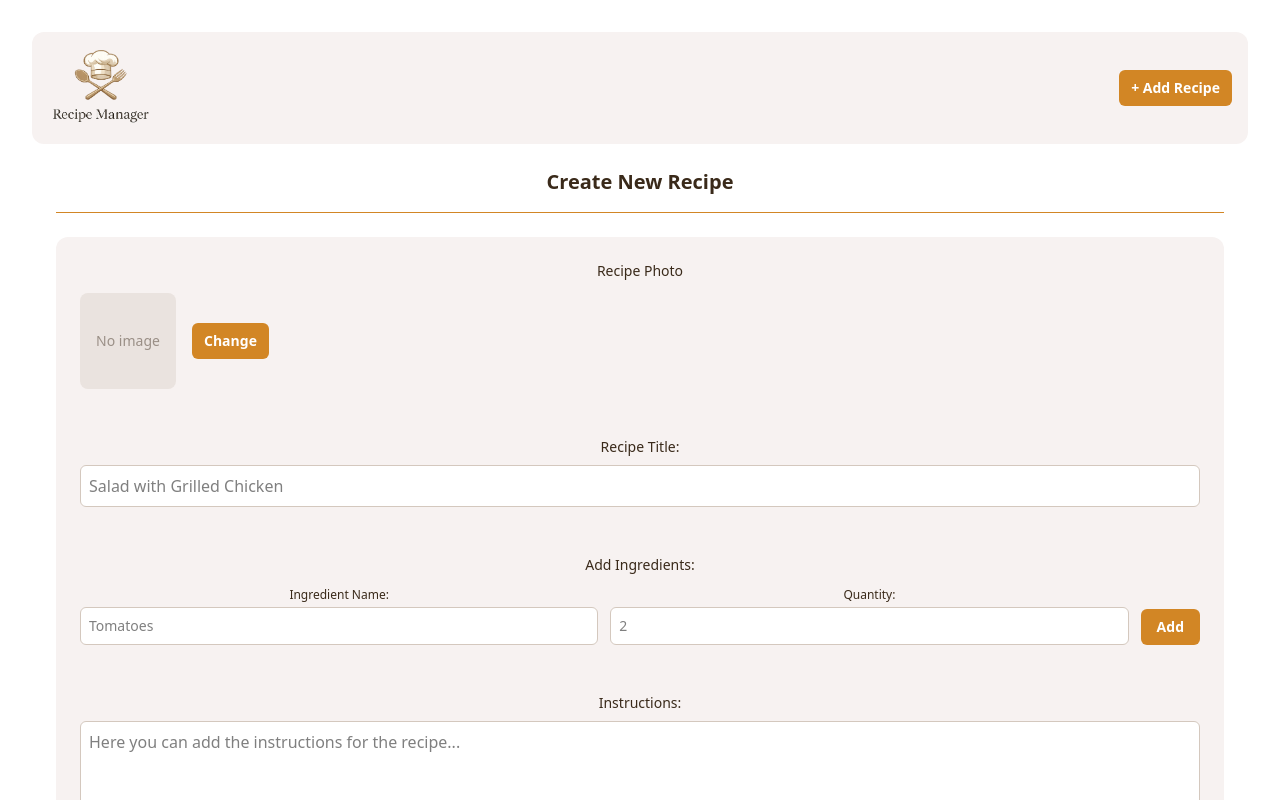
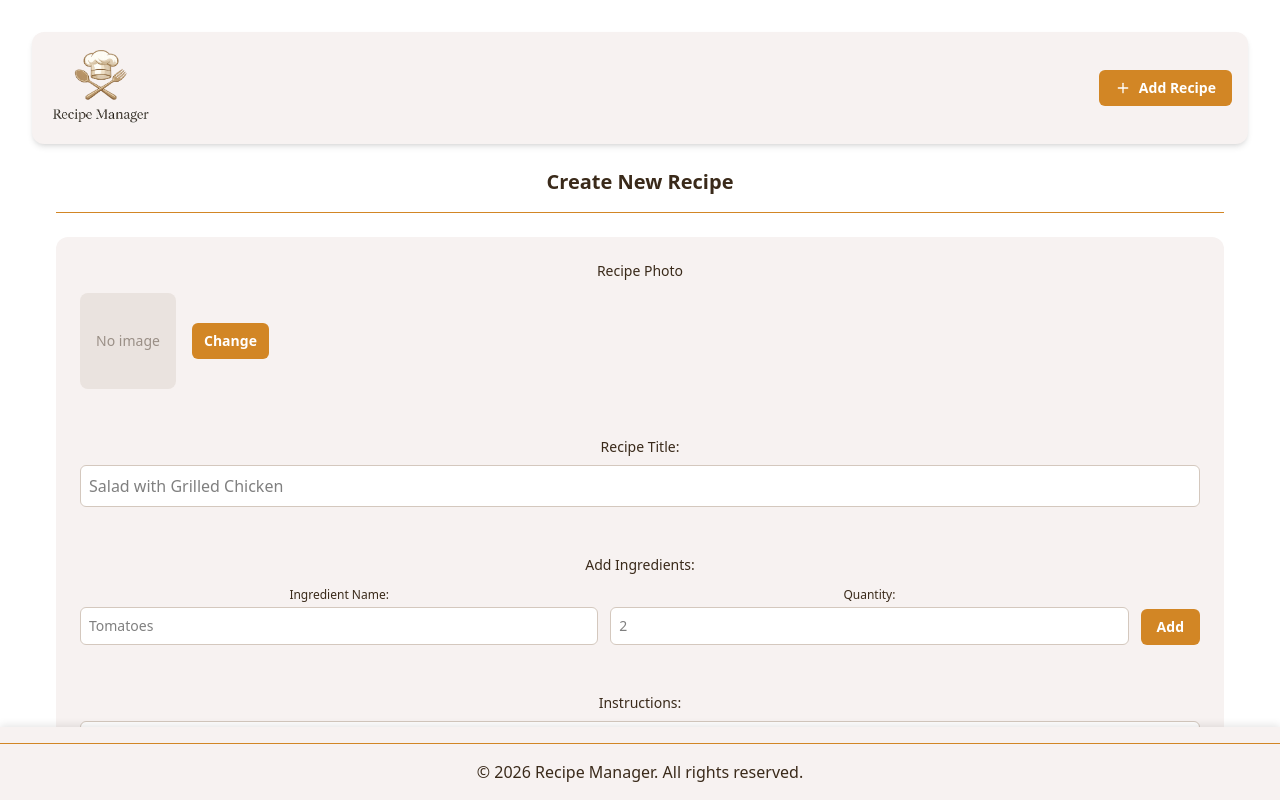
Before and after one commit to Stradow/recipe-manager, a React (Vite) app: page /recipes/new in a window 1280 px wide. Shown: the top 800 px of the page. Built offline with nearby package versions, Linux system fonts and the light colour scheme.

Commit message:
recipe edit created

```diff
--- a/src/components/Footer.tsx
+++ b/src/components/Footer.tsx
@@ -1,8 +1,8 @@
 const Footer = () => {
   return (
-    <footer className="bg-[#F7F2F1] text-[#3A2A1A] text-center py-4">
-      <div className="border-t border-[#D28625] pb-4">
-        <p className="mt-8">&copy; 2026 Recipe Manager. All rights reserved.</p>
+    <footer className="fixed bottom-0 left-0 right-0 bg-[#F7F2F1] text-[#3A2A1A] text-center py-4 shadow-[0_-2px_8px_rgba(0,0,0,0.1)]">
+      <div className="border-t border-[#D28625] pt-4">
+        <p>&copy; 2026 Recipe Manager. All rights reserved.</p>
       </div>
     </footer>
   );
--- a/src/components/IngredientList.tsx
+++ /dev/null
@@ -1,4 +0,0 @@
-const IngredientList = () => {
-  return <div>IngredientList</div>;
-};
-export default IngredientList;
--- a/src/components/IngredienteForm.tsx
+++ /dev/null
@@ -1,4 +0,0 @@
-const IngredienteForm = () => {
-  return <div>IngredienteForm</div>;
-};
-export default IngredienteForm;
--- a/src/components/Navbar.tsx
+++ b/src/components/Navbar.tsx
@@ -1,15 +1,16 @@
 import RecipeLogo from "../assets/images/logo.png";
 import { Link } from "react-router-dom";
+import { Plus } from "lucide-react";
 
 const Navbar = () => {
   return (
-    <nav className="flex items-center justify-between bg-[#F7F2F1] p-4 rounded-xl">
+    <nav className="flex items-center justify-between bg-[#F7F2F1] p-4 rounded-xl shadow-md">
       <Link to="/">
         <img src={RecipeLogo} alt="Recipe Book Logo" className="h-20 w-auto" />
       </Link>
       <Link to="/recipes/new">
-        <button className="cursor-pointer rounded-md bg-[#D28625] px-3 py-2 text-sm font-semibold text-white hover:bg-[#AB9983]">
-          + Add Recipe
+        <button className="cursor-pointer flex items-center gap-2 rounded-md bg-[#D28625] px-4 py-2 text-sm font-semibold text-white hover:bg-[#AB9983] transition">
+          <Plus size={16} /> Add Recipe
         </button>
       </Link>
     </nav>
--- a/src/pages/RecipeDetailsPage.tsx
+++ b/src/pages/RecipeDetailsPage.tsx
@@ -96,7 +96,7 @@ const RecipeDetailsPage = () => {
           </div>
 
           <div className="flex gap-3 pt-4">
-            <Link to="/recipes/:id/edit">
+            <Link to={`/recipes/${id}/edit`}>
               <button className="flex items-center gap-2 rounded-md px-4 py-2 text-sm font-semibold text-white bg-[#D28625] hover:bg-[#AB9983] transition">
                 <Pencil size={16} /> Edit
               </button>
```
